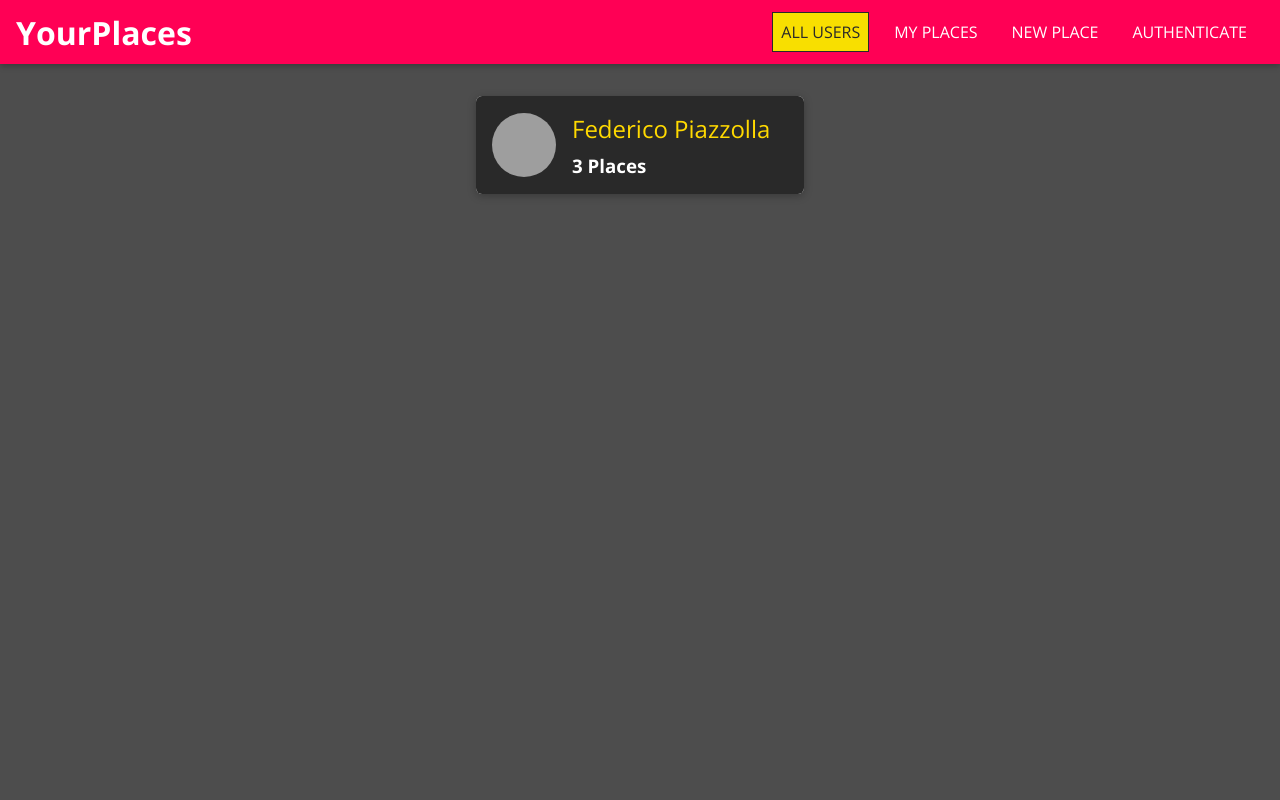
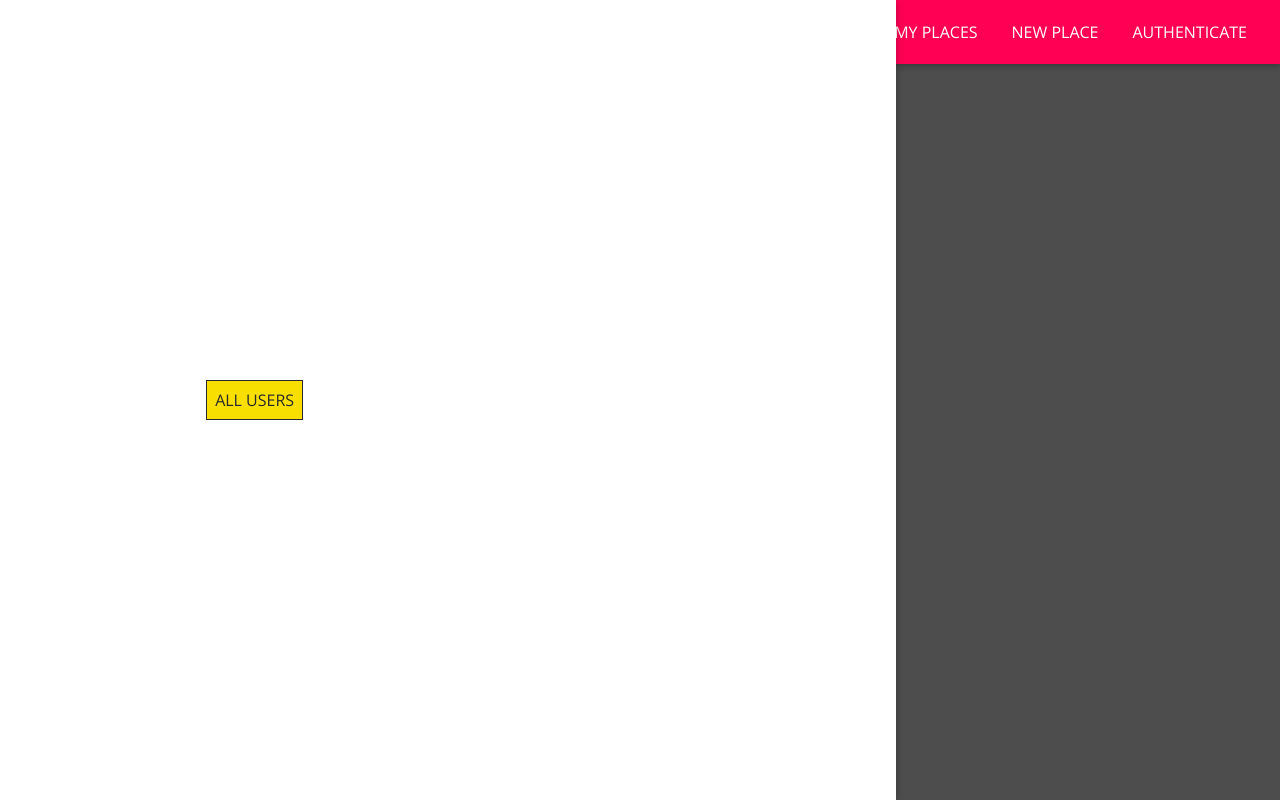
Before and after one commit to FedericoPiazzolla/react-places, a React (Vite) app: page / in a window 1280 px wide. Built offline with nearby package versions, Linux system fonts and the light colour scheme; grey boxes are pictures that could not be loaded.

Commit message:
add: SideDrawer

```diff
--- a/src/shared/components/Navigation/MainNavigation.jsx
+++ b/src/shared/components/Navigation/MainNavigation.jsx
@@ -3,24 +3,32 @@ import { Link } from "react-router-dom";
 
 import MainHeader from "./MainHeader";
 import NavLinks from "./NavLinks";
+import SideDrawer from "./SideDrawer";
 import "./style/MainNavigation.css";
 
 const MainNavigation = (props) => {
   return (
+    <>
+    <SideDrawer>
+      <nav className="main-navigation__drawer-nav">
+        <NavLinks />
+      </nav>
+    </SideDrawer>
     <MainHeader>
       <button className="main-navigation__menu-btn">
-        <span></span>
-        <span></span>
-        <span></span>
+        <span/>
+        <span/>
+        <span/>
       </button>
       <h1 className="main-navigation__title">
         <Link>YourPlaces</Link>
       </h1>
 
-      <nav>
+      <nav className="main-navigation__header-nav">
         <NavLinks/>
       </nav>
     </MainHeader>
+    </>
   );
 };
 
--- a/src/shared/components/Navigation/SideDrawer.jsx
+++ b/src/shared/components/Navigation/SideDrawer.jsx
@@ -1,8 +1,10 @@
-import React from 'react'
+import React from 'react';
 
-const SideDrawer = () => {
+import './style/SideDrawer.css';
+
+const SideDrawer = (props) => {
   return (
-    <div>SideDrawer</div>
+    <aside className='side-drawer'>{props.children}</aside>
   )
 }
 
--- a/src/shared/components/Navigation/style/SideDrawer.css
+++ b/src/shared/components/Navigation/style/SideDrawer.css
@@ -0,0 +1,10 @@
+.side-drawer{
+  position: fixed;
+  left: 0;
+  top: 0;
+  z-index: 100;
+  height: 100vh;
+  width: 70%;
+  background: white;
+  box-shadow: 0 2px 8px rgba(0, 0, 0, 0.26);
+}
```
